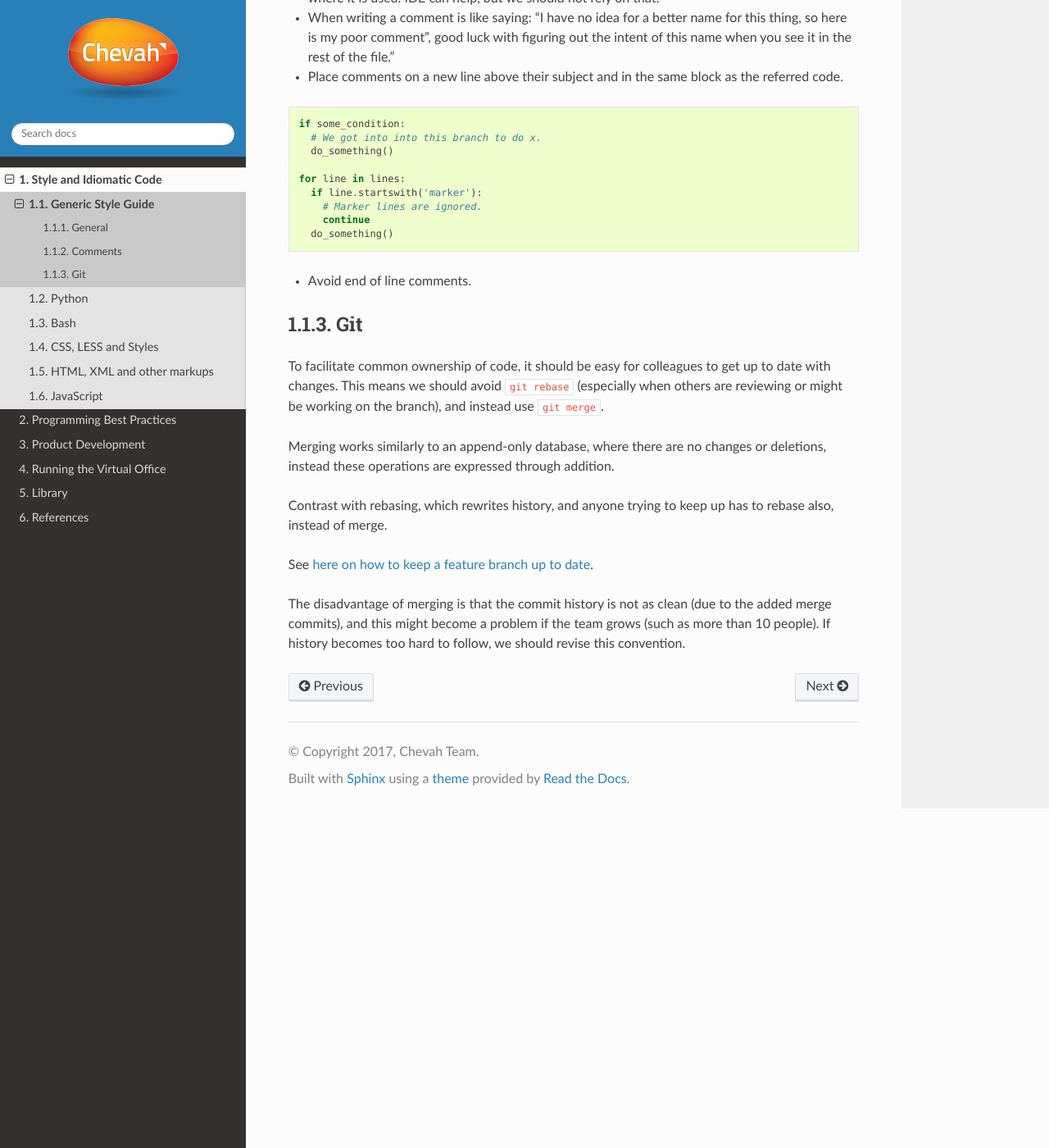
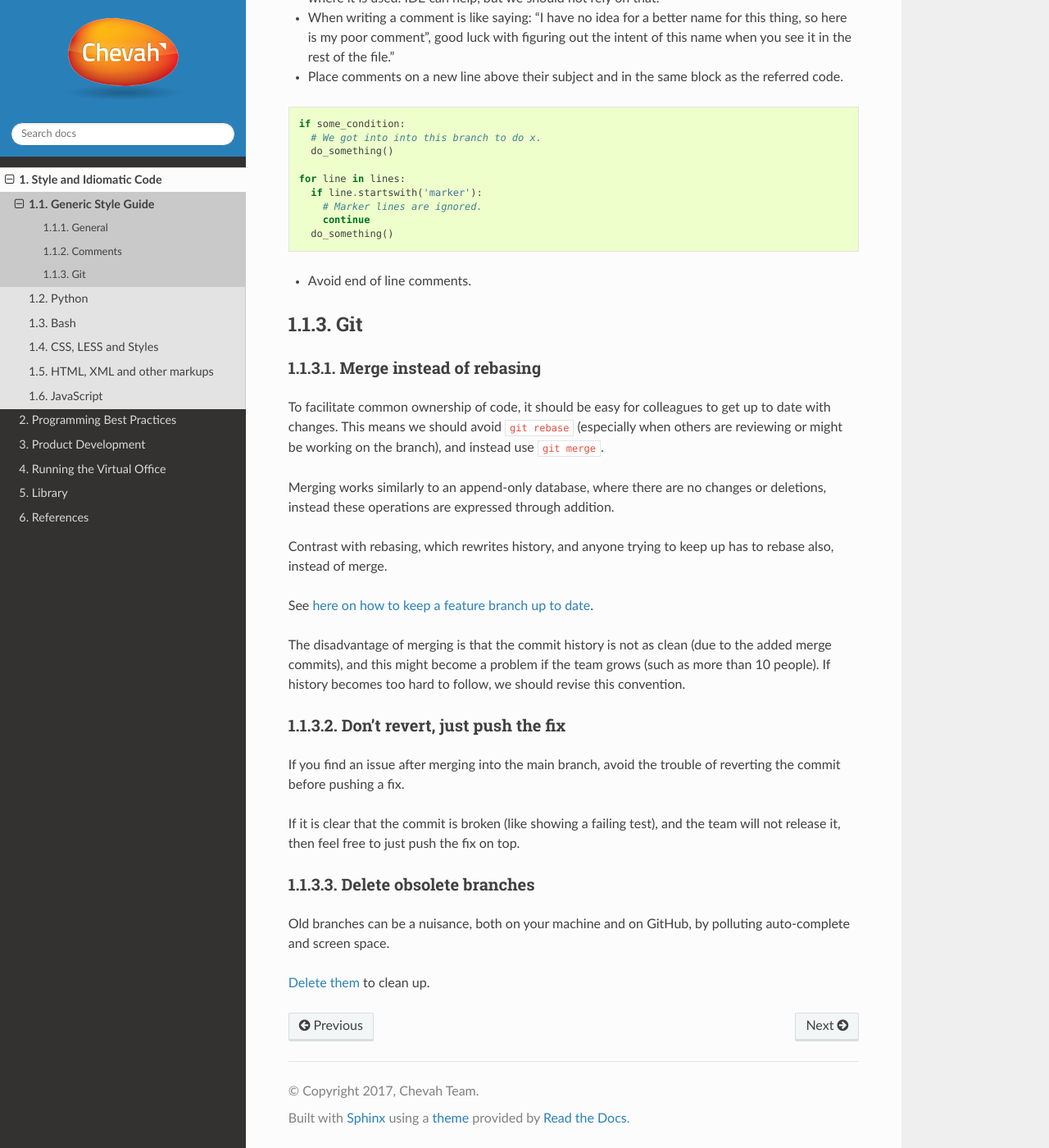
Before and after one commit to chevah/geck, a Sphinx documentation site: the page built from docs/styleguide/generic.rst, in a window 1280 px wide and 1400 px high, scrolled down 2378 px. Shown: the whole window at 82% size. Built offline with Sphinx 7.4.7 and the Read the Docs theme 2.0.0, drawn with Linux system fonts in a browser that asks for light colours.

Commit message:
More Git conventions

```diff
--- a/docs/styleguide/generic.rst
+++ b/docs/styleguide/generic.rst
@@ -166,6 +166,9 @@ Comments
 Git
 ===
 
+Merge instead of rebasing
+-------------------------
+
 To facilitate common ownership of code, it should be easy for colleagues to get
 up to date with changes. This means we should avoid ``git rebase`` (especially
 when others are reviewing or might be working on the branch), and instead use
@@ -184,3 +187,20 @@ The disadvantage of merging is that the commit history is not as clean (due to
 the added merge commits), and this might become a problem if the team grows
 (such as more than 10 people). If history becomes too hard to follow, we should
 revise this convention.
+
+Don't revert, just push the fix
+-------------------------------
+
+If you find an issue after merging into the main branch, avoid the trouble of
+reverting the commit before pushing a fix.
+
+If it is clear that the commit is broken (like showing a failing test), and the
+team will not release it, then feel free to just push the fix on top.
+
+Delete obsolete branches
+------------------------
+
+Old branches can be a nuisance, both on your machine and on GitHub, by polluting
+auto-complete and screen space.
+
+`Delete them <https://stackoverflow.com/a/6127884/235463>`_ to clean up.
```
